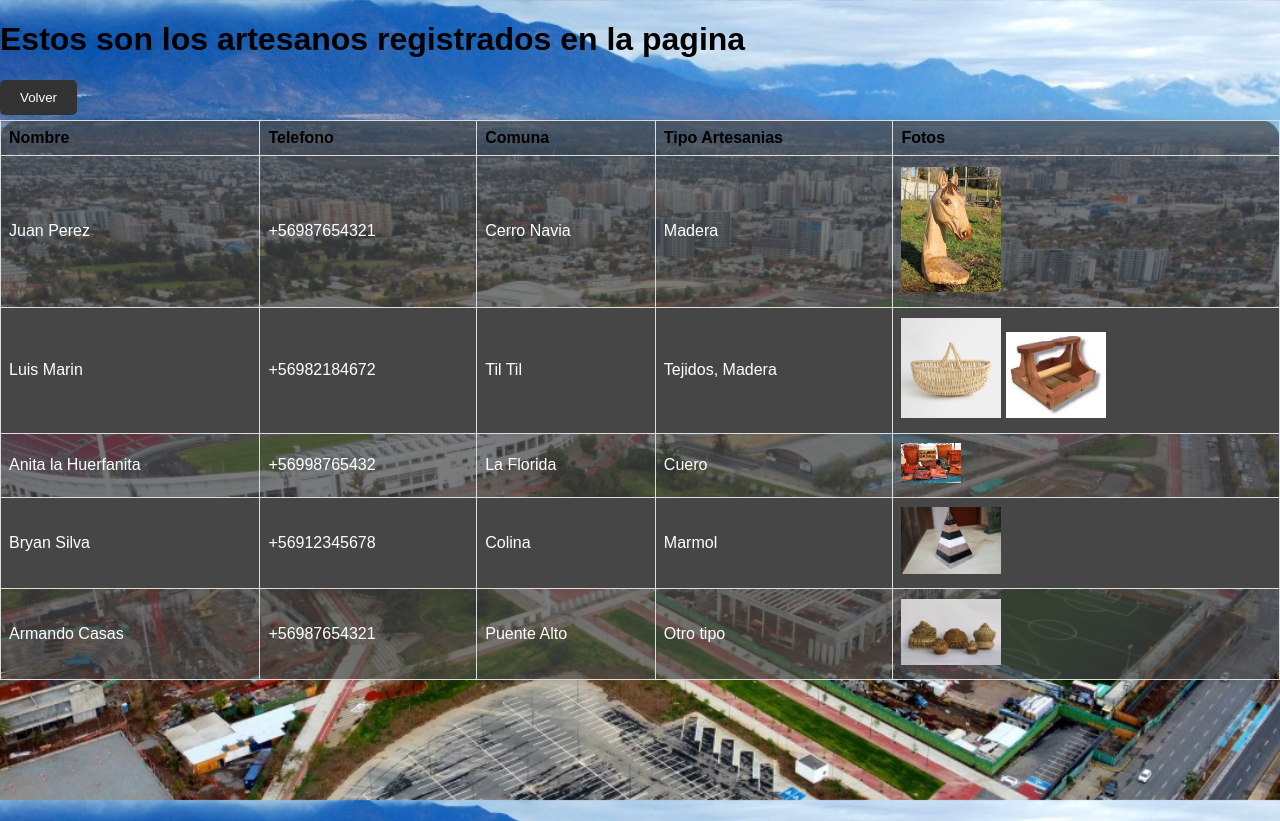
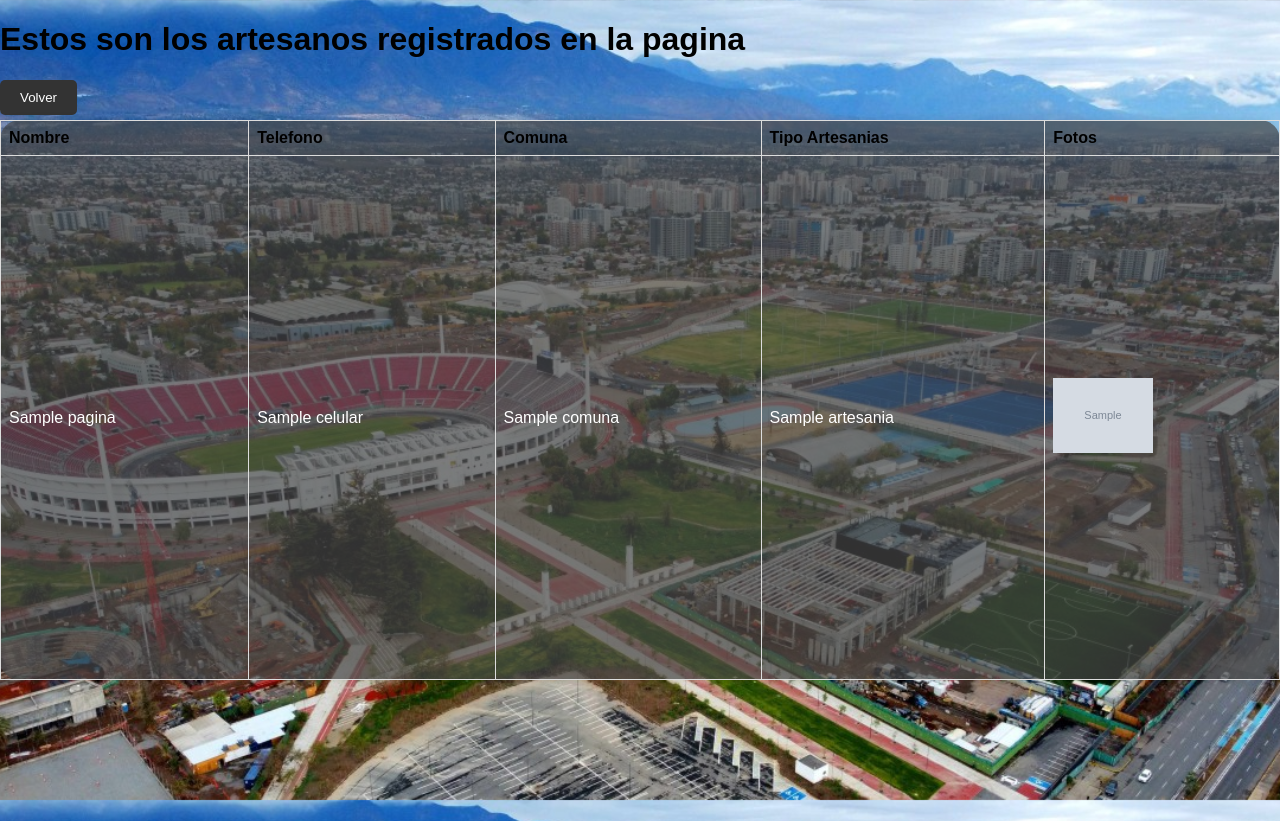
Before and after one commit to luis-marin20/Pagina_Juegos_Panamericanos, a Flask app: template templates/ver-artesanos.html in a window 1280 px wide. Run offline with Flask 3, Linux system fonts and the light colour scheme; the template is opened without the code that fills it: most values are stand-ins (such as "Sample title", 1, 10 or a date in 2020); grey boxes marked "Sample" are stand-in pictures; parts of the project's set-up code (start-up, migrations or seed data) failed here and were passed over.

Commit message:
implementacion listado artesanos

```diff
--- a/app.py
+++ b/app.py
@@ -59,5 +59,24 @@ def agregar_artesano():
 #             db.agregar_foto(ruta, new_foto, db.obtener_id_artesano(new_foto))
 #     return redirect(url_for("index"))
 
+@app.route("/ver-artesanos", methods=["GET"])
+def ver_artesanos():
+    artesanos=db.listado_artesanos_foto()
+    paginas = {}
+    if len(artesanos) > 5:
+        pag=1
+        for i in range(0, len(artesanos), 5):
+            paginas[str(pag)] = artesanos[i:i+5]
+            pag+=1
+        return render_template("ver-artesanos.html", paginas=paginas)
+    else:
+        paginas['1'] = artesanos
+        return render_template("ver-artesanos.html", paginas=paginas)
+
+@app.route("/informacion-artesanos/<artesano_id>", methods=["GET"])
+def informacion_artesanos(artesano_id):
+    informacion = db.info_artesano(artesano_id)
+    return render_template("informacion-artesano.html", nombre=informacion[0], region=informacion[1], comuna=informacion[2], artesania=informacion[3], foto=informacion[4], email=informacion[5], celular=informacion[6])
+
 if __name__ == "__main__":
     app.run(debug=True)
--- a/json/querys.json
+++ b/json/querys.json
@@ -1,7 +1,10 @@
 {
     "agregar_artesano": "INSERT INTO artesano (comuna_id, descripcion_artesania, nombre, email, celular) VALUES (%s,%s,%s,%s,%s);",
     "listado_artesanos": "SELECT id, comuna_id, descripcion_artesania, nombre, email, celular FROM artesano ORDER BY id DESC;",
+    "listado_artesanos_foto": "SELECT artesano.nombre, celular, comuna.nombre, tipo_artesania.nombre, foto.ruta_archivo, artesano.id FROM artesano, comuna, foto, artesano_tipo, tipo_artesania WHERE artesano.comuna_id=comuna.id AND artesano.id=foto.artesano_id AND artesano.id=artesano_tipo.artesano_id AND tipo_artesania_id=tipo_artesania.id ORDER BY id DESC;",
     "listado_artesanos_primeros_5": "SELECT id, comuna_id, descripcion_artesania, nombre, email, celular FROM artesano ORDER BY id DESC LIMIT 0, 5;",
+    "listado_artesanos_primeros_5_comuna": "SELECT artesano.id, comuna.nombre, descripcion_artesania, artesano.nombre, email, celular FROM artesano, comuna WHERE artesano.comuna_id=comuna.id ORDER BY id DESC LIMIT 0, 5;",
+    "listado_artesanos_primeros_5_foto": "SELECT artesano.nombre, celular, comuna.nombre, tipo_artesania.nombre, foto.ruta_archivo, artesano.id FROM artesano, comuna, foto, artesano_tipo, tipo_artesania WHERE artesano.comuna_id=comuna.id AND artesano.id=foto.artesano_id AND artesano.id=artesano_tipo.artesano_id AND tipo_artesania_id=tipo_artesania.id ORDER BY id DESC LIMIT 0, 5;",
     "listado_artesanos_siguientes_5": "SELECT id, comuna_id, descripcion_artesania, nombre, email, celular FROM artesano ORDER BY id DESC LIMIT 5, 5;",
     "listado_artesanos_siguientes_5_comuna": "SELECT artesano.id, comuna.nombre, descripcion_artesania, artesano.nombre, email, celular FROM artesano, comuna WHERE artesano.comuna_id=comuna.id ORDER BY id DESC LIMIT 5, 5;",
     "agregar_artesano_tipo": "INSERT INTO artesano_tipo (artesano_id, tipo_artesania_id) VALUES (%s,%s);",
@@ -12,5 +15,8 @@
     "obtener_id_artesania": "SELECT id FROM tipo_artesania WHERE nombre=%s;",
     "obtener_id_comuna": "SELECT id FROM comuna WHERE nombre=%s;",
     "obtener_id_region": "SELECT id FROM region WHERE nombre=%s;",
-    "obtener_id_artesano": "SELECT id FROM artesano WHERE nombre=%s;"
+    "obtener_id_artesano": "SELECT id FROM artesano WHERE nombre=%s;",
+    "informacion_artesano": "SELECT artesano.nombre, region.nombre, comuna.nombre, tipo_artesania.nombre, foto.ruta_archivo, artesano.email, artesano.celular FROM artesano, comuna, region, artesano_tipo, tipo_artesania, foto WHERE artesano.id=%s AND artesano.comuna_id=comuna.id AND comuna.region_id=region.id AND artesano.id=artesano_tipo.artesano_id AND artesano_tipo.tipo_artesania_id=tipo_artesania.id AND artesano.id=foto.artesano_id;",
+    "listar_regiones": "SELECT nombre FROM region;",
+    "listar_comunas": "SELECT nombre FROM comuna WHERE region_id=%s;"
 }
--- a/python/db.py
+++ b/python/db.py
@@ -37,6 +37,12 @@ def listado_artesanos():
     cursor.execute(QUERY_DICT['listado_artesanos'])
     return cursor.fetchall()
 
+def listado_artesanos_foto():
+    connection = get_connection()
+    cursor = connection.cursor()
+    cursor.execute(QUERY_DICT['listado_artesanos_foto'])
+    return cursor.fetchall()
+
 def listado_artesanos_primeros_5():
     connection = get_connection()
     cursor = connection.cursor()
@@ -53,6 +59,12 @@ def listado_artesanos_siguientes_5_comuna():
     connection = get_connection()
     cursor = connection.cursor()
     cursor.execute(QUERY_DICT['listado_artesanos_siguientes_5_comuna'])
+    return cursor.fetchall()
+
+def listado_artesanos_primeros_5_foto():
+    connection = get_connection()
+    cursor = connection.cursor()
+    cursor.execute(QUERY_DICT['listado_artesanos_primeros_5_foto'])
     return cursor.fetchall()
 
 def agregar_artesano_tipo(artesano_id, tipo_artesania_id):
@@ -108,3 +120,21 @@ def obtener_id_region(nombre_region):
     cursor = connection.cursor()
     cursor.execute(QUERY_DICT['obtener_id_region'], (nombre_region))
     return cursor.fetchone()
+
+def info_artesano(artesano_id):
+    connection = get_connection()
+    cursor = connection.cursor()
+    cursor.execute(QUERY_DICT['informacion_artesano'], (artesano_id))
+    return cursor.fetchone()
+
+def listar_regiones():
+    connection = get_connection()
+    cursor = connection.cursor()
+    cursor.execute(QUERY_DICT['listar_regiones'])
+    return cursor.fetchall()
+
+def listar_comunas():
+    connection = get_connection()
+    cursor = connection.cursor()
+    cursor.execute(QUERY_DICT['listar_comunas'])
+    return cursor.fetchall()
--- a/templates/index.html
+++ b/templates/index.html
@@ -10,8 +10,8 @@
         <ul>
             <li><a href="ver-hinchas.html">Ver hinchas</a></li>
             <li><a href="agregar-hincha.html">Agregar hincha</a></li>
-            <li><a href="ver-artesanos.html">Ver artesanos</a></li>
-            <li><a href="/agregar-artesano">Agregar artesano</a></li>
+            <li><a href="{{url_for('ver_artesanos')}}">Ver artesanos</a></li>
+            <li><a href="{{url_for('agregar_artesano')}}">Agregar artesano</a></li>
         </ul>
     </div>
     <div class="contenedor">
--- a/templates/ver-artesanos.html
+++ b/templates/ver-artesanos.html
@@ -3,10 +3,11 @@
 <head>
     <title>Ver artesanos</title>
     <meta charset="UTF-8">
-    <link rel="stylesheet" type="text/css" href="../css/ver-artesanos.css">
+    <link rel="stylesheet" type="text/css" href="/static/css/ver-artesanos.css">
 </head>
 <body>
     <h1>Estos son los artesanos registrados en la pagina</h1>
+    {% for pagina in paginas %}
     <table class="tabla">
         <thead>
             <tr>
@@ -18,110 +19,36 @@
             </tr>
         </thead>
         <tbody>
+            {% for nombre, celular, comuna, artesania, foto, id in paginas[pagina] %}
             <tr>
-                <td id="Juan">
-                    <a href="informacion-artesano.html?contenido=juan">Juan Perez</a>
+                <td id="{{id}}">
+                    <a href="{{url_for('informacion_artesanos', artesano_id=id)}}">{{nombre}}<a>
                 </td>
                 <td>
-                    <a href="informacion-artesano.html?contenido=juan">+56987654321</a>
+                    <a href="{{url_for('informacion_artesanos', artesano_id=id)}}">{{celular}}</a>
                 </td>
                 <td>
-                    <a href="informacion-artesano.html?contenido=juan">Cerro Navia</a>
+                    <a href="{{url_for('informacion_artesanos', artesano_id=id)}}">{{comuna}}</a>
                 </td>
                 <td>
-                    <a href="informacion-artesano.html?contenido=juan">Madera</a>
+                    <a href="{{url_for('informacion_artesanos', artesano_id=id)}}">{{artesania}}</a>
                 </td>
                 <td>
-                    <a href="informacion-artesano.html?contenido=juan">
-                    <img src="../image/madera.jpg" alt="Madera" width="120" height="120">
+                    <a href="{{url_for('informacion_artesanos', artesano_id=id)}}">
+                    <img src="{{foto}}" alt="{{artesania}}" width="120" height="120">
                     </a>
                 </td>
             </tr>
-            <tr>
-                <td>
-                    <a href="informacion-artesano.html?contenido=luis">Luis Marin</a>
-                </td>
-                <td>
-                    <a href="informacion-artesano.html?contenido=luis">+56982184672</a>
-                </td>
-                <td>
-                    <a href="informacion-artesano.html?contenido=luis">Til Til</a>
-                </td>
-                <td>
-                    <a href="informacion-artesano.html?contenido=luis">Tejidos, Madera</a>
-                </td>
-                <td>
-                    <a href="informacion-artesano.html?contenido=luis">
-                    <img src="../image/mimbre.jpg" alt="Mimbre" width="120" height="120">
-                    <img src="../image/madea2.jpg" alt="Madera" width="120" height="120">
-                    </a>
-                </td>
-            </tr>
-            <tr>
-                <td>
-                    <a href="informacion-artesano.html?contenido=anita">Anita la Huerfanita</a>
-                </td>
-                <td>
-                    <a href="informacion-artesano.html?contenido=anita">+56998765432</a>
-                </td>
-                <td>
-                    <a href="informacion-artesano.html?contenido=anita">La Florida</a>
-                </td>
-                <td>
-                    <a href="informacion-artesano.html?contenido=anita">Cuero</a>
-                </td>
-                <td>
-                    <a href="informacion-artesano.html?contenido=anita">
-                    <img src="../image/cuero.jpg" alt="Cuero" width="60" height="60">
-                    </a>
-                </td>
-            </tr>
-            <tr>
-                <td>
-                    <a href="informacion-artesano.html?contenido=bryan">Bryan Silva</a>
-                </td>
-                <td>
-                    <a href="informacion-artesano.html?contenido=bryan">+56912345678</a>
-                </td>
-                <td>
-                    <a href="informacion-artesano.html?contenido=bryan">Colina</a>
-                </td>
-                <td>
-                    <a href="informacion-artesano.html?contenido=bryan">Marmol</a>
-                </td>
-                <td>
-                    <a href="informacion-artesano.html?contenido=bryan">
-                    <img src="../image/marmol.jpg" alt="Marmol" width="120" height="120">
-                    </a>
-                </td>
-            </tr>
-            <tr>
-                <td>
-                    <a href="informacion-artesano.html?contenido=armando">Armando Casas</a>
-                </td>
-                <td>
-                    <a href="informacion-artesano.html?contenido=armando">+56987654321</a>
-                </td>
-                <td>
-                    <a href="informacion-artesano.html?contenido=armando">Puente Alto</a>
-                </td>
-                <td>
-                    <a href="informacion-artesano.html?contenido=armando">Otro tipo</a>
-                </td>
-                <td>
-                    <a href="informacion-artesano.html?contenido=armando">
-                    <img src="../image/artesania.jpg" alt="Tejidos" width="120" height="120">
-                    </a>
-                </td>
-            </tr>
+            {% endfor %}
         </tbody>
     </table>
+    {% endfor %}
 
     <button class="volver" onclick="redirigir()">Volver</button>
 
     <script>
         const redirigir = () => {
-        window.location.href = "index.html";
+        window.location.href = "{{url_for('index')}}";
         }
     </script>
 </body>
```
Also changed, not shown: static/js/informacion-artesano.js (+1 -8 lines), templates/informacion-artesano.html (+11 -68 lines).
